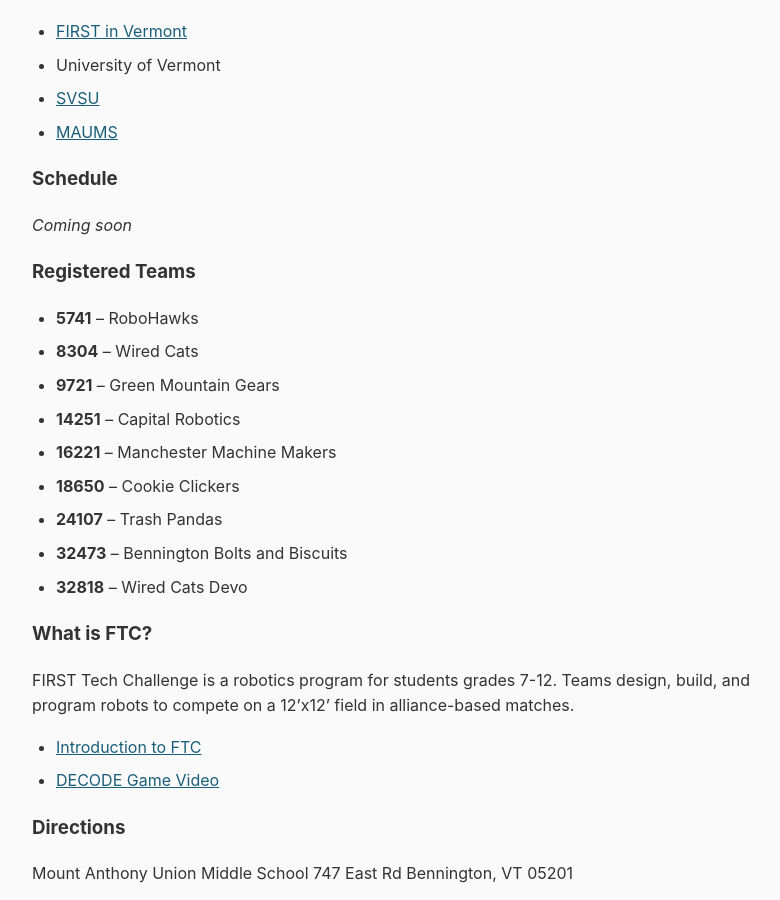
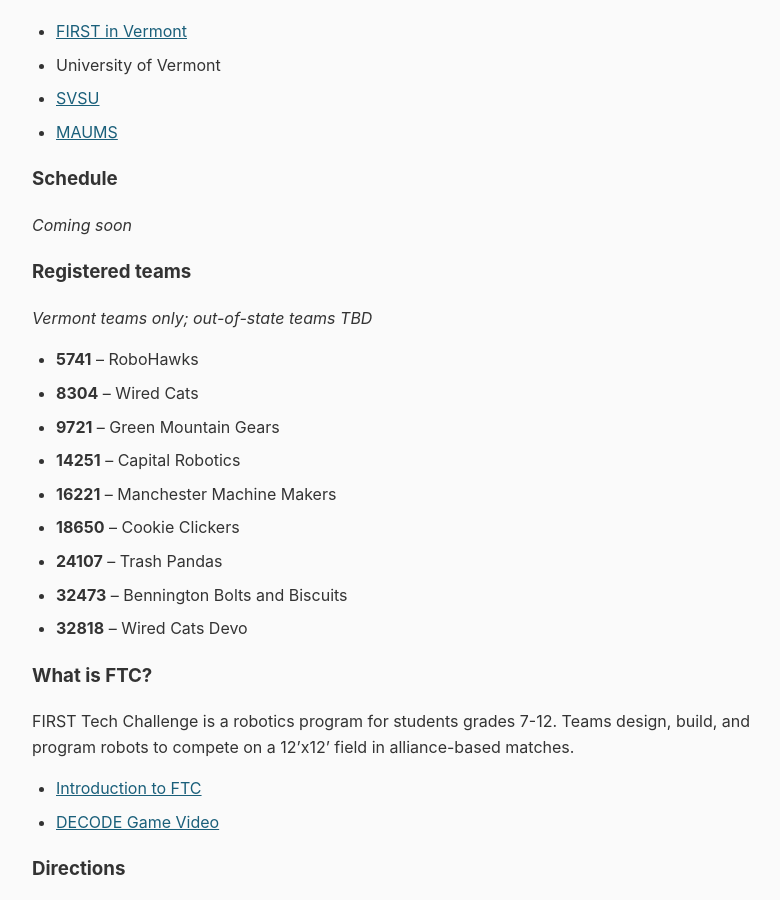
Before and after one commit to bennington-area-robotics/bennington-area-robotics.github.io, a Jekyll site: the page built from events/bennington-qualifier-2026.md, in a window 1280 px wide and 900 px high, scrolled down 797 px. Shown: the whole window, without its empty margins (232-1012 px from the left). Built offline with Jekyll 4.4.1, drawn with Linux system fonts in a browser that asks for light colours.

Commit message:
updates list of registered teams

```diff
--- a/events/bennington-qualifier-2026.md
+++ b/events/bennington-qualifier-2026.md
@@ -34,7 +34,9 @@ An official FIRST Tech Challenge Level 1 Qualifying Tournament, with advancement
 
 *Coming soon*
 
-### Registered Teams
+### Registered teams
+
+*Vermont teams only; out-of-state teams TBD*
 
 - **5741** – RoboHawks
 - **8304** – Wired Cats
```
